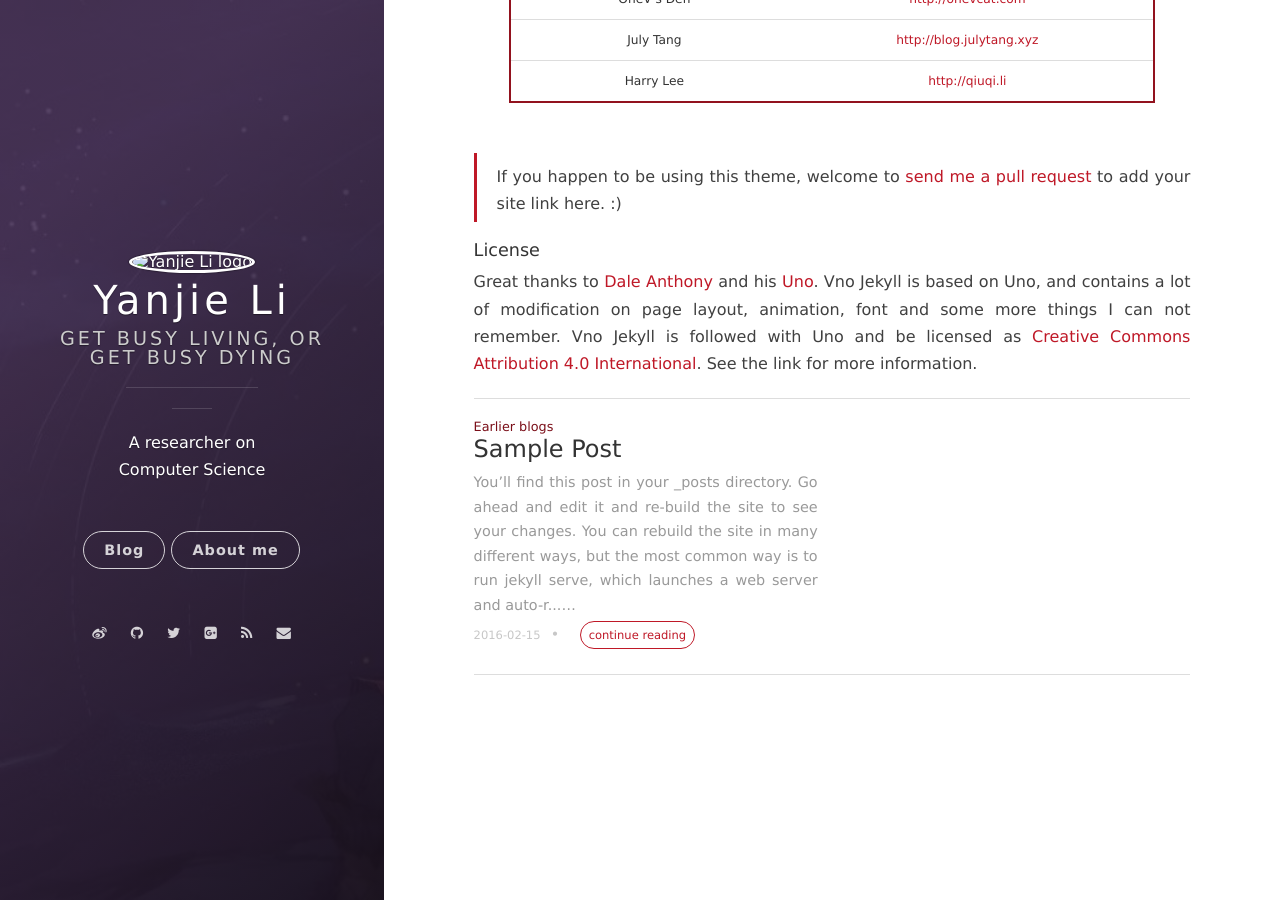
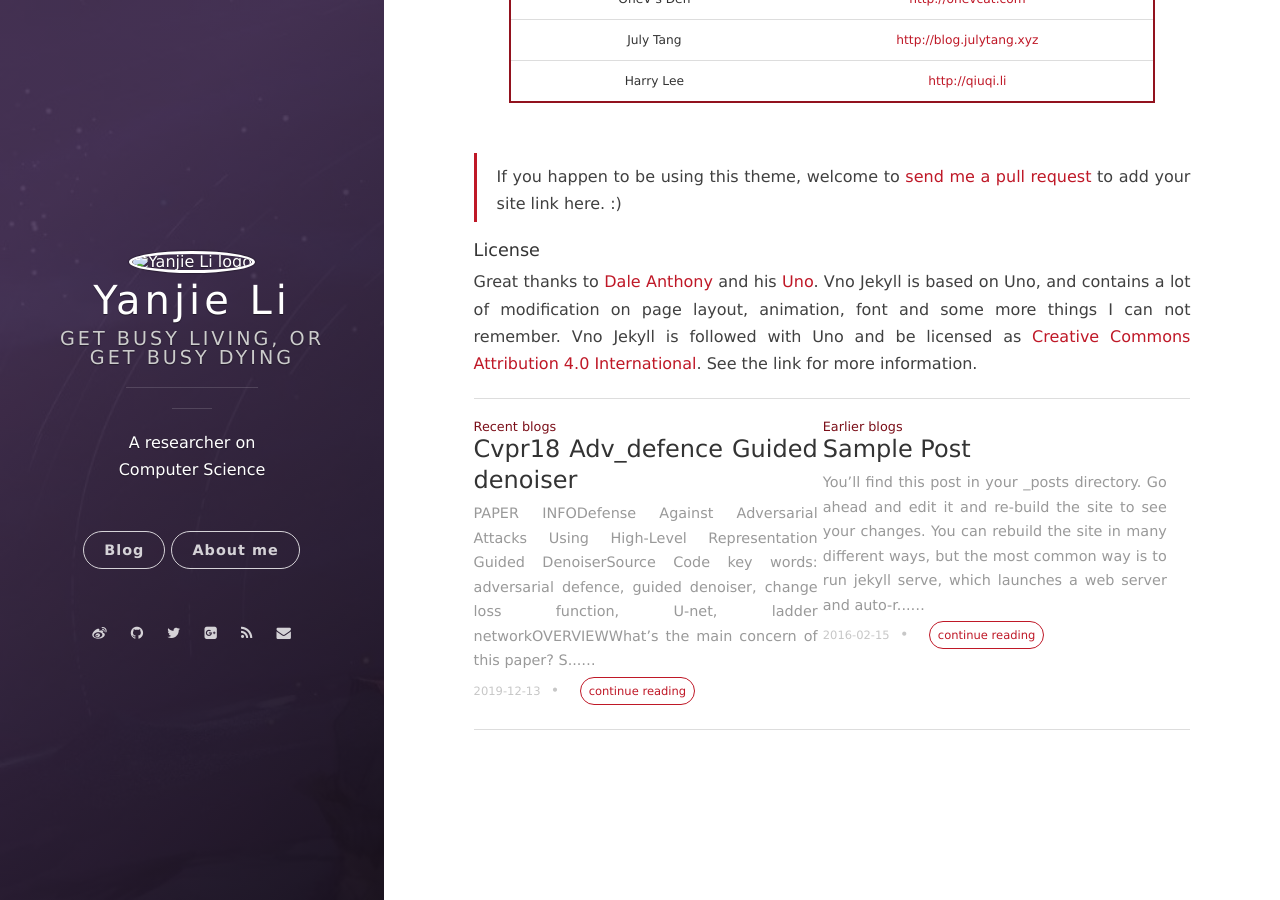
Before and after one commit to leeyegy/leeyegy.github.io, a Jekyll site: the page built from _posts/2016-02-16-hello-world-vno.markdown, in a window 1280 px wide and 900 px high, scrolled down 1072 px. Built offline with Jekyll 4.4.1, drawn with Linux system fonts in a browser that asks for light colours; nearby versions of some CDN libraries; comment, search, counter and statistics services are not loaded; a file with an impossible date is left out; some of the changed lines change nothing that is shown.

Commit message:
Update 2019-12-13-CVPR18-Adv_defence-Guided Denoiser.markdown

```diff
--- a/_posts/2019-12-13-CVPR18-Adv_defence-Guided Denoiser.markdown
+++ b/_posts/2019-12-13-CVPR18-Adv_defence-Guided Denoiser.markdown
@@ -1,10 +1,3 @@
----
-layout: post
-title: CVPR18-ADV_DEFENCE-Guided Denoiser
-date: 2019-12-13 16:63:24.000000000 +09:00
----
-
-
 ## PAPER INFO
 [Defense Against Adversarial Attacks Using High-Level Representation Guided Denoiser](https://arxiv.org/abs/1712.02976)
 [Source Code](https://github.com/lfz/Guided-Denoise)
@@ -27,14 +20,14 @@
 
 |Model Name|Intro|Key Words|
 |---|---|---|
-|DUNET (denoising U-net)|modify DAE with U-net and proposed the DUNET|ladder net,<br>lateral connection, <br>residual learning|
+|DUNET (denoising U-net)|modify DAE with U-net and proposed the DUNET|ladder net,<br>lateral connection,<br>residual learning|
 
 > Denoiser
 
 |Model Name|Intro| Type|
 |---|---|---|
 |PGD (pixel guided denoiser)|amplification effect;<br>loss function is defined at the level of **image pixels**|unsupervised|
-|HGD (high-level representation guided denoiser)|alleviate amplification effect,<br>loss function is defined at the level of** high-level layer's feature maps** |unsupervised|
+|HGD (high-level representation guided denoiser)|alleviate amplification effect,<br>loss function is defined at the level of **high-level layer's feature maps** |unsupervised|
 |CGD (class label guided denoiser)|use classification loss function as denoising loss function|supervised|
 
 >HGD
```
